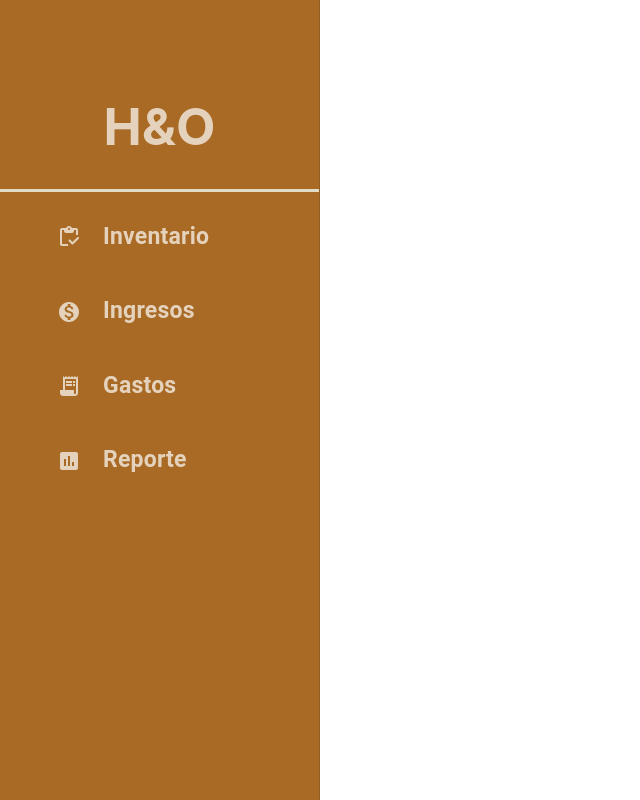
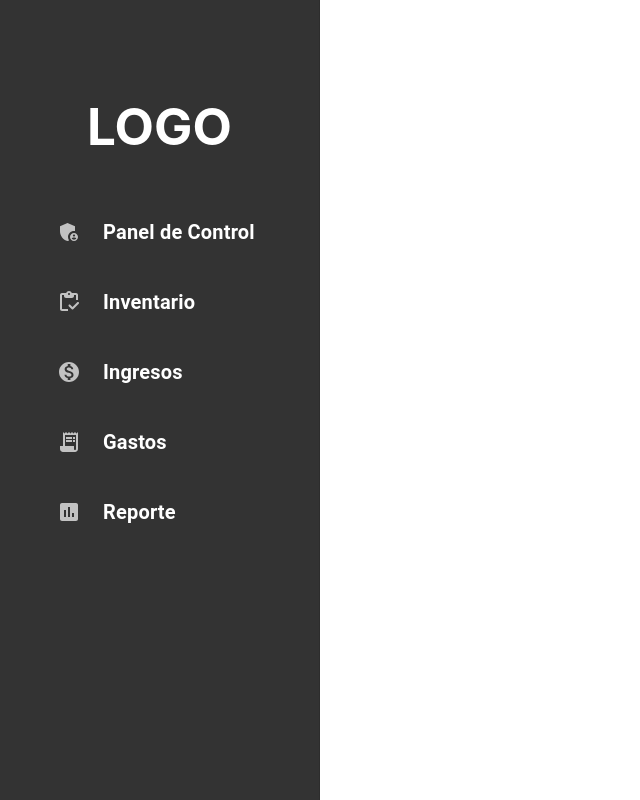
Before and after one commit to CarlosMtz1281/Artemis, a React (Vite) app in the folder Artemis/: page / in a window 1280 px wide. Shown: the whole page, without its empty margins (0-640 px from the left). Built offline with nearby package versions, Linux system fonts and the light colour scheme.

Commit message:
feat(diseño,documentacion y constantes): Navbar

```diff
--- a/Artemis/src/Components/NavBar/ResponsiveDrawer.tsx
+++ b/Artemis/src/Components/NavBar/ResponsiveDrawer.tsx
@@ -1,4 +1,6 @@
 import * as React from 'react';
+
+// -------------------------MUI IMPORTS----------------------------------
 import AppBar from '@mui/material/AppBar';
 import Box from '@mui/material/Box';
 import CssBaseline from '@mui/material/CssBaseline';
@@ -16,15 +18,23 @@ import ListItemText from '@mui/material/ListItemText';
 import AssessmentIcon from '@mui/icons-material/Assessment';
 import MenuIcon from '@mui/icons-material/Menu';
 
+//---------------- ICONS
 import MonetizationOnIcon from '@mui/icons-material/MonetizationOn';
 import ReceiptLongIcon from '@mui/icons-material/ReceiptLong';
 import InventoryRoundedIcon from '@mui/icons-material/InventoryRounded';
+import AdminPanelSettingsIcon from '@mui/icons-material/AdminPanelSettings';
 
 import { navbarStyles } from './styles.tsx'
 
+//------------------Navigate
 import { useNavigate } from "react-router-dom";
+import { useLocation } from "react-router-dom";
 
-const drawerWidth = 240;
+//------------------Colors
+import { colors } from '../../css/constants.tsx'
+
+
+
 
 interface Props {
   /**
@@ -38,24 +48,30 @@ interface Props {
 const NavbarItems = [
   {
     id: 0,
+    icon: <AdminPanelSettingsIcon />,
+    label: 'Panel de Control',
+    route: 'PanelControl',
+  },
+  {
+    id: 1,
     icon: <InventoryRoundedIcon />,
     label: 'Inventario',
     route: 'inventario',
   },
   {
-    id: 1,
+    id: 2,
     icon: <MonetizationOnIcon />,
     label: 'Ingresos',
     route: 'ingresos',
   },
   {
-    id: 2,
+    id: 3,
     icon: <ReceiptLongIcon />,
     label: 'Gastos',
     route: 'gastos',
   },
   {
-    id: 3,
+    id: 4,
     icon: <AssessmentIcon />,
     label: 'Reporte',
     route: 'reporte',
@@ -66,18 +82,33 @@ const NavbarItems = [
 
 export default function ResponsiveDrawer(props: Props) {
   const navigate = useNavigate();
+  const location = useLocation();
+
 
 
 
   const drawer = (
     <div>
       <Toolbar />
-      <h1>H&O</h1>
-      <Divider sx = {{ borderBottomWidth: 3,
-      backgroundColor: 'rgb(255, 250, 224)' }}/>
+      <h1>LOGO</h1>
+      {/* <Divider sx = {{ borderBottomWidth: 3,
+      backgroundColor: 'rgb(255, 250, 224)' }}/> */}
       <List>
         {NavbarItems.map((item, index) => (
-          <ListItem key={item.id} onClick={() => navigate(item.route)}>
+          <ListItem key={item.id}
+          onClick={() => navigate(item.route)}
+          sx={
+            location.pathname === `/${item.route}`
+              ? {
+                backgroundColor: colors.lightGreen,
+                borderTopRightRadius: '15px',
+                borderBottomRightRadius: '15px',
+                width: '300px',
+
+
+              } // Apply green background if the route matches
+              : {} // Otherwise, don't apply any background
+      }>
             <ListItemButton>
               <ListItemIcon sx = {navbarStyles.icons}>
                 {item.icon}
--- a/Artemis/src/Components/NavBar/styles.tsx
+++ b/Artemis/src/Components/NavBar/styles.tsx
@@ -1,16 +1,27 @@
+//-------------_Connstants
+
+import { colors } from '../../css/constants.tsx'
+
 
 export const navbarStyles = {
+    selected: {
+        color: colors.lightGreen,
+        borderTopRightRadius: '15px',
+        borderBottomRightRadius: '15px',
+        borderBottomleftRadius: '0px',
+        borderTopLeftRadius: '0px',
+    },
     drawer: {
         width: 320,
         flexShrink: 0,
         '& .MuiDrawer-paper': {
             width: 320,
             boxSizing: 'border-box',
-            backgroundColor: 'rgb(168,106,36)',
-            color: 'rgba(255, 255, 255, 0.7)',
+            backgroundColor: colors.blackGrey,
+            color: colors.whiteTxt,
         },
         '& .Mui-selected': {
-            color: 'red',
+            color: colors.lightGreen,
         },
     },
     icons: {
@@ -21,7 +32,7 @@ export const navbarStyles = {
         '& span': {
             marginLeft: '-10px',
             fontWeight: '600',
-            fontSize: '23px',
+            fontSize: '20px',
         }
     }
 };
--- /dev/null
+++ b/Artemis/src/css/constants.tsx
@@ -0,0 +1,13 @@
+
+
+export const colors = {
+    offWhite: "#F5F5F5",
+    blackGrey: "#333333",
+    darkGreen: "#337536",
+    lightGreen: "#4CAF50",
+    lightGrey: "#D9D9D9",
+    whiteTxt: "#FFFFFF",
+
+};
+
+export const fonts = {};
--- a/Artemis/src/main.tsx
+++ b/Artemis/src/main.tsx
@@ -13,6 +13,7 @@ import Inventario from './pages/Inventario/Inventario.tsx'
 import Ingresos from './pages/Ingresos/Ingresos.tsx'
 import Gastos from './pages/Gastos/Gastos.tsx'
 import Reporte from './pages/Reporte/Reporte.tsx'
+import Panel from './pages/PanelControl/PanelControl.tsx'
 
 const root = ReactDOM.createRoot(document.getElementById("root") as HTMLElement);
 
@@ -20,6 +21,7 @@ root.render(
   <BrowserRouter>
   <Routes>
     <Route path="/" element={<App />}>
+      <Route path='PanelControl' element={<Panel />} /> // path
       <Route path="inventario" element={<Inventario />} />
       <Route path="ingresos" element={<Ingresos />} />
       <Route path="gastos" element={<Gastos />} />
--- /dev/null
+++ b/Artemis/src/pages/PanelControl/PanelControl.tsx
@@ -0,0 +1,9 @@
+
+
+export default function PanelControl() {
+    return (
+        <div>
+            <h1>Panel de Control</h1>
+        </div>
+    )
+}
```
Also changed, not shown: 1 other file (tests, documents, lock files or other folders).
